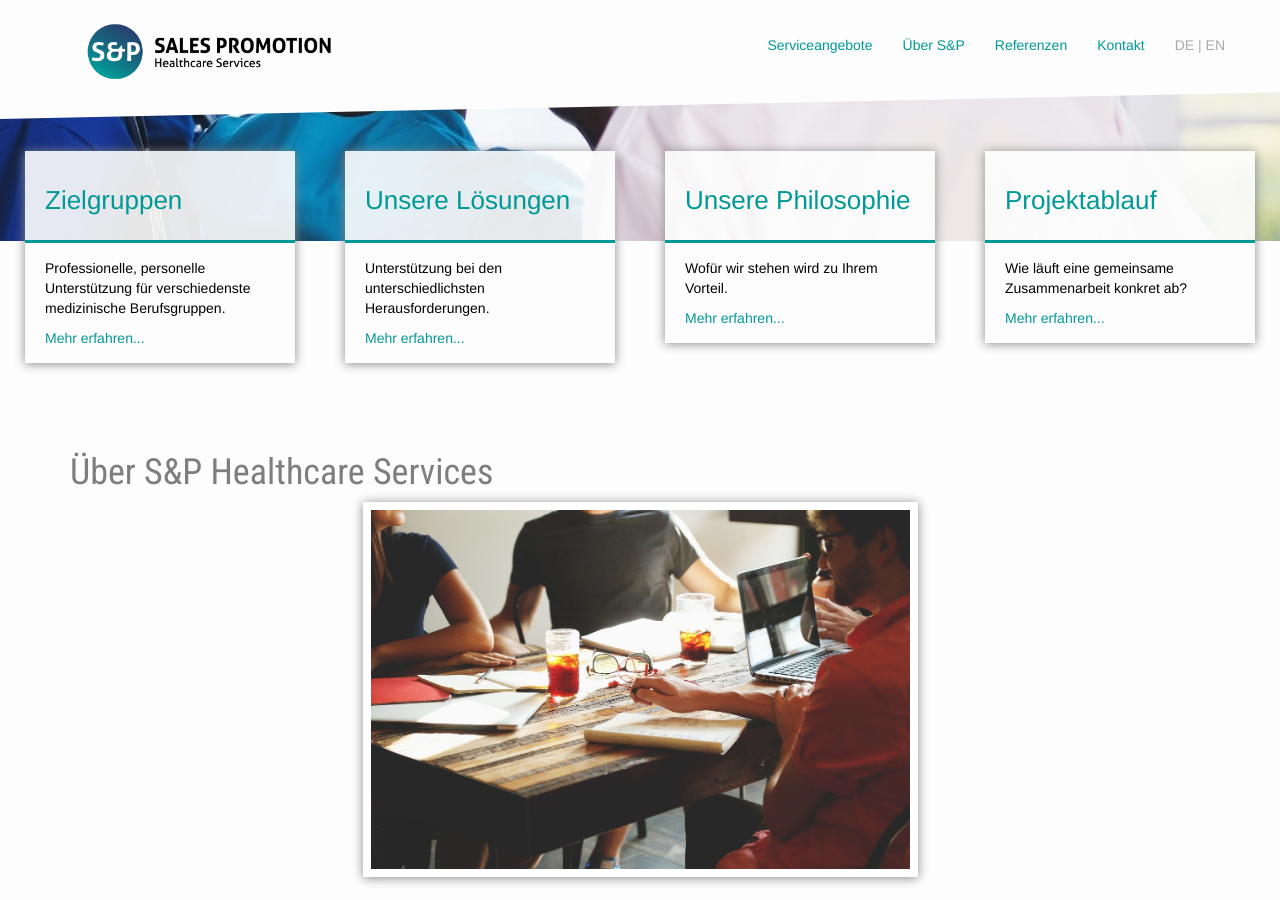
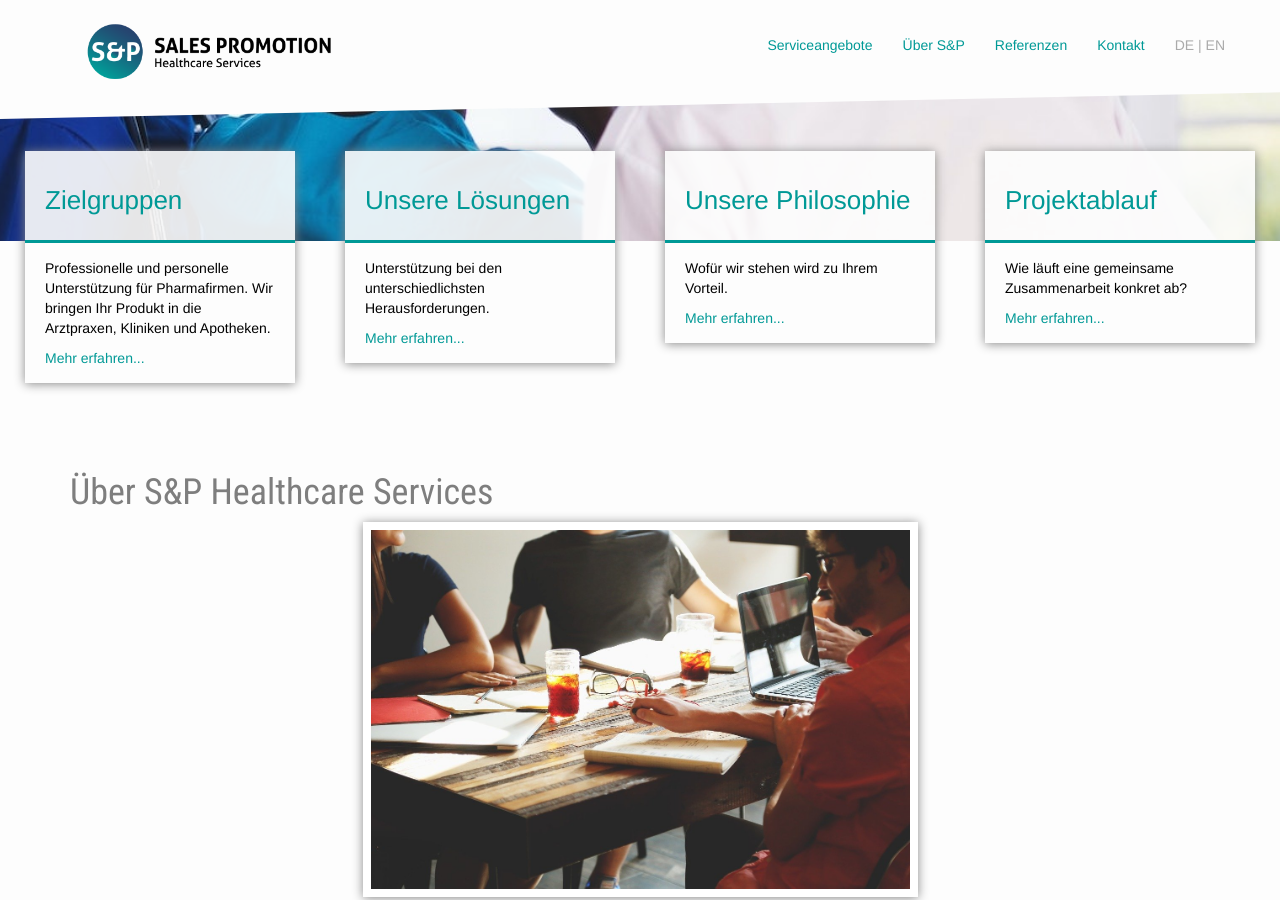
Before and after one commit to samlawski/sp-healthcare, a Jekyll site: the page built from index.html, in a window 1280 px wide and 900 px high, scrolled down 359 px. Built offline with Jekyll 4.4.1, drawn with Linux system fonts in a browser that asks for light colours; nearby versions of some CDN libraries.

Commit message:
Updated 'index.html' via CloudCannon

```diff
--- a/index.html
+++ b/index.html
@@ -27,7 +27,7 @@ header_image_path: /assets/images/title.jpg
         </a>
         <div class="content">
           <p class="editable">
-            Professionelle, personelle Unterst&uuml;tzung f&uuml;r verschiedenste medizinische Berufsgruppen.
+            Professionelle und personelle Unterst&uuml;tzung f&uuml;r Pharmafirmen. Wir bringen Ihr Produkt in die Arztpraxen, Kliniken und Apotheken.
           </p>
           <a href="/fuer-wen" class="editable">Mehr erfahren...</a>
         </div><!-- / content -->
```
